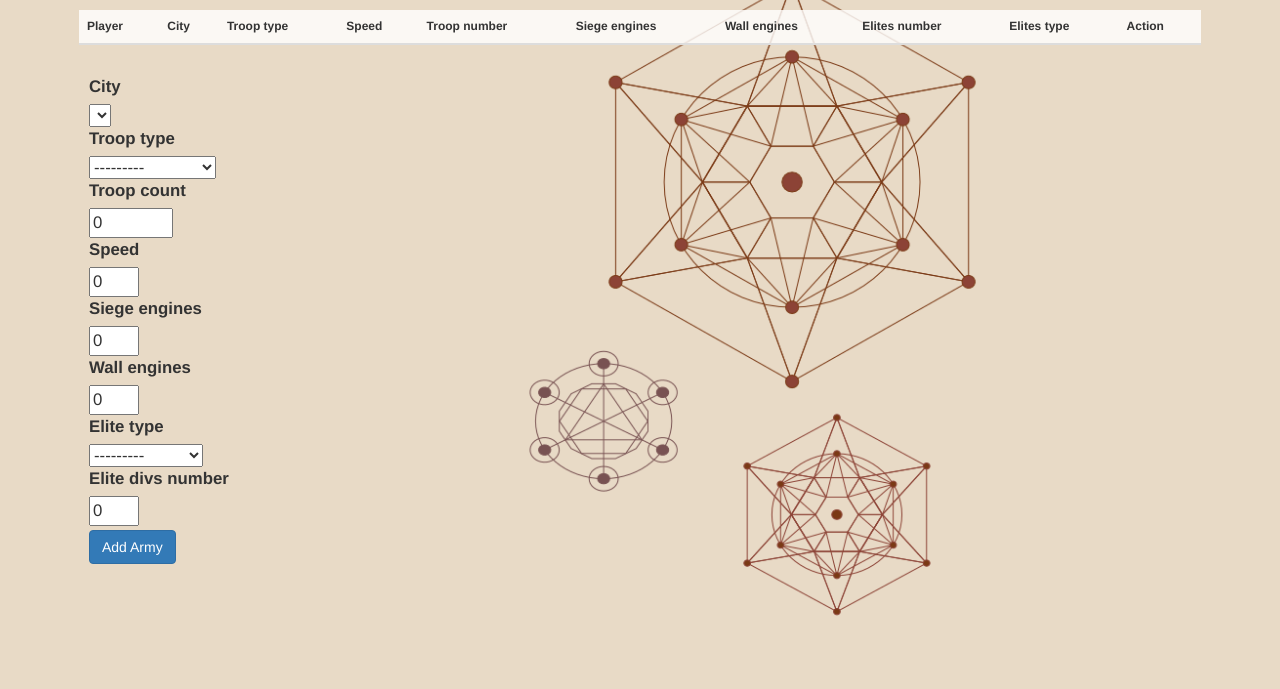
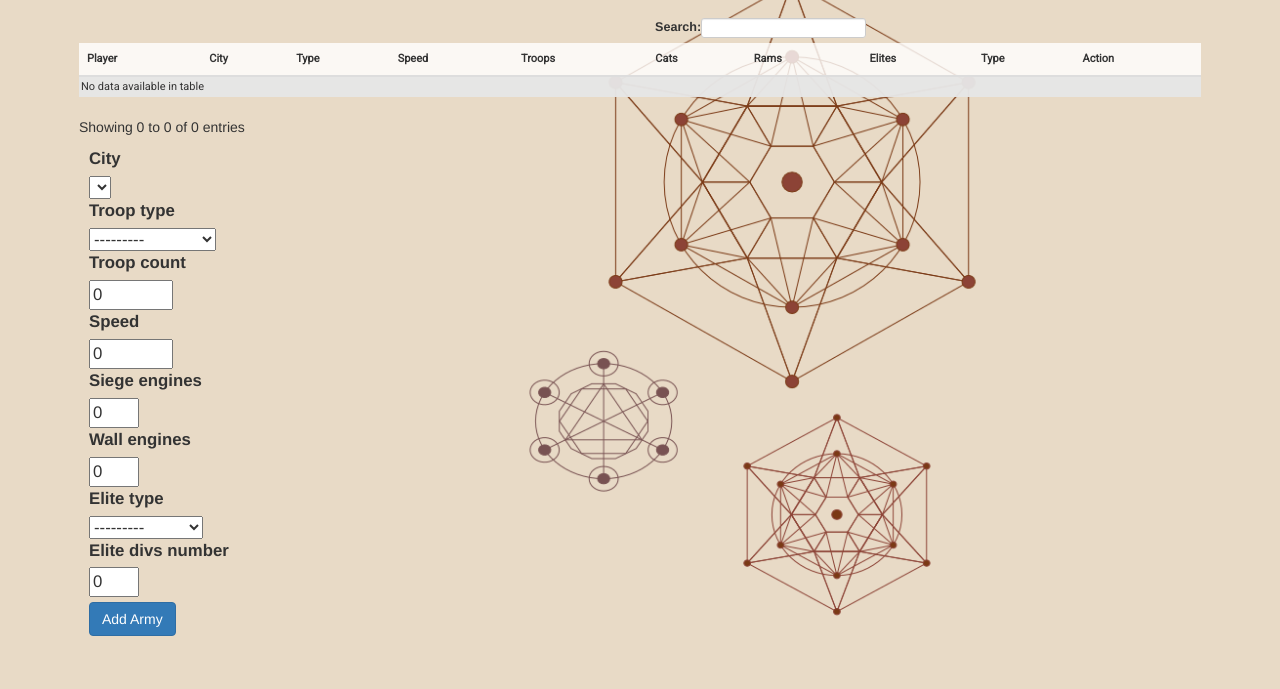
Before and after one commit to tinkinator/sinserver, a Django app: template apps/siege/templates/siege/armies.html in a window 1280 px wide. Shown: the part 60-749 px from the top of the page. Run offline with Django 3.2, Linux system fonts and the light colour scheme; the template is opened without the code that fills it, so the values that code supplies are empty; parts of the project's set-up code (start-up, migrations or seed data) failed here and were passed over; some libraries are stand-ins or nearby versions.

Commit message:
refining interface and adding siege stats overview tool

```diff
--- a/apps/logreg/static/logreg/css/styles.css
+++ b/apps/logreg/static/logreg/css/styles.css
@@ -131,11 +131,74 @@ a.btn{
 }
 
 /*Edit siege page*/
+#castle-toggle{
+    position: fixed;
+    top: 10px;
+    right: 7%;
+    width: 35px;
+    height: 35px;
+    z-index: 1;
+    background: url('../img/castle-icon.png'), linear-gradient(to bottom, rgba(144, 144, 146, 0.7) 0%, rgba(144, 144, 146, 0.7) 100%);
+    background-repeat: no-repeat;
+    background-position: center;
+    background-size: cover;
+    border: 3px solid rgba(144, 144, 146, 0.7);
+}
+    #castle-toggle:hover{
+        background: url('../img/castle-icon.png'), linear-gradient(to bottom, rgba(200, 200, 200, 0.7) 0%, rgba(200, 200, 200, 0.7) 100%);
+        background-repeat: no-repeat;
+        background-position: center;
+        background-size: cover;
+        border: 3px solid rgba(200, 200, 200, 0.7);
+    }
+
+#layout{
+    position: fixed;
+    top: 5px;
+    right: 7%;
+    width: 210px;
+    height: 180px;
+    z-index: 1;
+}
+    .siege-plan{
+        width: 70px;
+        height: 60px;
+        display: inline-block;
+        border: 1px solid saddlebrown;
+        background-color: rgba(193,226,179,0.8);
+        padding: 2px;
+        font-family: 'Roboto', sans-serif;
+        font-size: 10px;
+        vertical-align: top;
+        text-shadow: 1px 1px 1px rgba(0,0,0,0.004);
+        -moz-osx-font-smoothing: grayscale;
+        -webkit-font-smoothing: antialiased;
+    }
+
+        .siege-plan p{
+            font-size: 10px;
+            font-weight: bold;
+            margin: 0;
+            font-family: "Roboto", sans-serif;
+        }
+
+    #DIR{
+        background: url('../img/castle-icon.png'), linear-gradient(to bottom, rgba(193,226,179,1) 0%, rgba(193,226,179,1) 100%);
+        background-repeat: no-repeat;
+        background-position: center;
+        background-size: contain;
+    }
+
 .mytable{
     background-color: rgba(255, 255, 255, 0.8);
-    font-size: 12px;
+    font-size: 11px;
+    font-family: 'Roboto', sans-serif;
+
 }
-
+    .mytable td {
+        -moz-osx-font-smoothing: grayscale;
+        -webkit-font-smoothing: antialiased;
+    }
     .mytable tbody tr:nth-child(odd){
         background-color: rgba(225, 225, 225, 0.8);
     }
@@ -163,6 +226,15 @@ a.btn{
         .chbox input{
             margin-top: 0;
         }
+
+.mytable.table.mytable-compact td{
+    padding: 2px;
+}
+
+.mytable.table.mytable-compact button{
+    padding: 3px 6px;
+    font-size: 9px;
+}
 
 #assigned td, #unassignedArmies td{
     padding-bottom: 3px;
@@ -292,8 +364,14 @@ span.glyphicon:last-of-type{
 }
 
 .dataTables_wrapper div.row:first-of-type{
-    font-size: 2em;
+    font-size: 1.5em;
 }
+    .dataTables_wrapper div.row:first-of-type select,
+    .dataTables_wrapper div.row:first-of-type input {
+        height: 20px;
+        line-height: 20px;
+        padding: 0 0 0 3px;
+    }
 
 /*
 Max width before this PARTICULAR table gets nasty
--- a/apps/siege/static/siege/js/armies.js
+++ b/apps/siege/static/siege/js/armies.js
@@ -1,5 +1,7 @@
 $(document).ready(function(){
-
+    var mytable = $('.mytable').DataTable({
+        "paging": false
+    });
     $('#armyForm').validate({
         errorElement: "div",
         errorPlacement: function(error, element){
--- a/apps/siege/templates/siege/armies.html
+++ b/apps/siege/templates/siege/armies.html
@@ -3,17 +3,17 @@
 {% load staticfiles %}
 <script src="{% static 'siege/js/armies.js' %}"></script>
 <h1>{{player}}'s armies</h1>
-<table class="mytable table">
+<table class="mytable table mytable-compact nowrap">
         <thead>
             <th>Player</th>
             <th>City</th>
-            <th>Troop type</th>
+            <th>Type</th>
             <th>Speed</th>
-            <th>Troop number</th>
-            <th>Siege engines</th>
-            <th>Wall engines</th>
-            <th>Elites number</th>
-            <th>Elites type</th>
+            <th>Troops</th>
+            <th>Cats</th>
+            <th>Rams</th>
+            <th>Elites</th>
+            <th>Type</th>
             <th>Action</th>
         </thead>
         {% for army in armies %}
@@ -64,7 +64,7 @@
         <label class="army-label" for="id_troop_count">Troop count</label>
         <input class="input-big-number" id="id_troop_count" name="troop_count" type="text" value="0">
         <label class="army-label" for="id_speed">Speed</label>
-        <input class="input-number" id="id_speed" name="speed" type="text" value="0">
+        <input class="input-big-number" id="id_speed" name="speed" type="text" value="0">
         <label class="army-label" for="id_siege_engines">Siege engines</label>
         <input class="input-number" id="id_siege_engines" name="siege_engines" type="text" value="0">
         <label class="army-label" for="id_wall_engines">Wall engines</label>
--- a/apps/siege/templates/siege/siege_armies_partial.html
+++ b/apps/siege/templates/siege/siege_armies_partial.html
@@ -20,7 +20,7 @@
         <td>{{r.troop_type}}</td>
         <td class="troop_count">{{r.troop_count}}</td>
         <td class="speed"><p>{{r.speed}}</p><!--
-        --><input type='number' class='speedInput' hidden="true">
+        --><input type='text' class='speedInput' hidden="true">
         </td>
         <td class="dist">{{r.dist}}</td>
         <td class="eta">{{r.travel_time}}</td>
@@ -39,7 +39,5 @@
     {% endfor %}
 </table>
 <script type="text/javascript">
-    $(document).ready(function(){
-        var assignedTable = $('#ass').DataTable();
-    });
+
 </script>
--- a/apps/siege/templates/siege/towns.html
+++ b/apps/siege/templates/siege/towns.html
@@ -3,7 +3,7 @@
 {% load staticfiles %}
 <script src="{% static 'siege/js/towns.js' %}"></script>
 <h1>{{player}}'s cities</h1>
-<table class="mytable table">
+<table class="mytable table mytable-compact">
         <thead>
             <th>Player</th>
             <th>City Name</th>
--- a/apps/siege/templatetags/siege_tags.py
+++ b/apps/siege/templatetags/siege_tags.py
@@ -1,6 +1,6 @@
 from datetime import datetime
 from django import db, template
-from ..views import calc_dist, calc_time, calculate_target_coord, calc_launch_time
+from ..helper import *
 from django.forms.models import model_to_dict
 from ..models import (Siege_army)
 
--- a/apps/siege/urls.py
+++ b/apps/siege/urls.py
@@ -2,9 +2,9 @@ from django.conf.urls import patterns, url
 from . import views
 
 urlpatterns = patterns('',
-    url(r'^$', views.manage, name='manage'),
+    url(r'^$', views.ManageView.as_view(), name='manage'),
     url(r'^armies$', views.show_armies, name='armies'),
-    url(r'^new$', views.create_siege, name='new'),
+    url(r'^new$', views.ManageView.as_view(), name='new'),
     url(r'^armies/new$', views.create_army, name='newarmy'),
     url(r'^(?P<siege>\d+)/addarmy$', views.add_army_tosiege, name='add_army'),
     url(r'^(?P<siege>\d+)$', views.edit_siege, name='edit_siege'),
--- a/sinserver/version.py
+++ b/sinserver/version.py
@@ -1,4 +1,4 @@
-VERSION = '1.1.0'
+VERSION = '1.1.3'
 
 if __name__ == '__main__':
     print VERSION
--- a/templates/sinserver/base.html
+++ b/templates/sinserver/base.html
@@ -3,6 +3,7 @@
   <head>
     <title>Strategos</title>
       {% load staticfiles %}
+      <link href="https://fonts.googleapis.com/css?family=Roboto" rel="stylesheet">
       <link rel="shortcut icon" type="image/png" href="{% static 'logreg/img/favicon.ico'%}"/>
       <link rel="stylesheet" type="text/css" href="{% static 'logreg/css/bootstrap.css' %}">
       <link rel="stylesheet" type="text/css" href="{% static 'logreg/css/bootstrap-datetimepicker_utc.min.css' %}">
@@ -13,7 +14,7 @@
       <script src="{% static 'siege/js/ajaxhelper.js' %}"></script>
       <script src="{% static 'logreg/js/bootstrap.min.js' %}"></script>
       <script src="{% static 'logreg/js/bootstrap-datetimepicker_utc.min.js' %}"></script>
-
+      <script src="{% static 'siege/js/datatables.js' %}"></script>
   </head>
   <body>
     <div id="img-bg"><img id="bg" src="{% static 'logreg/img/sin_alchemy2.png'%}"></div>
```
Also changed, not shown: apps/siege/helper.py (added, +56 -0 lines), apps/siege/static/siege/js/siege.js (+77 -14 lines), apps/siege/templates/siege/edit_siege.html (+16 -4 lines), apps/siege/views.py (+8 -52 lines), apps/logreg/static/logreg/img/castle-icon.png (added).
